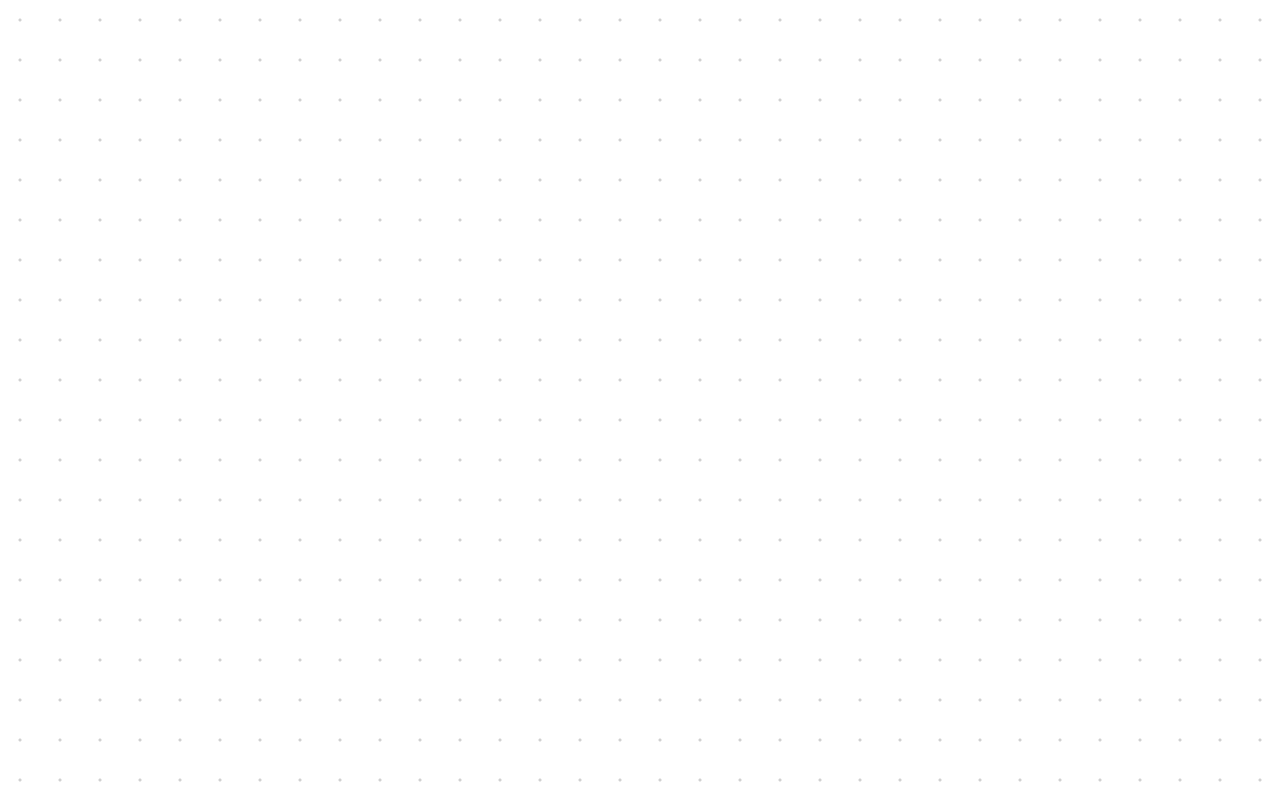
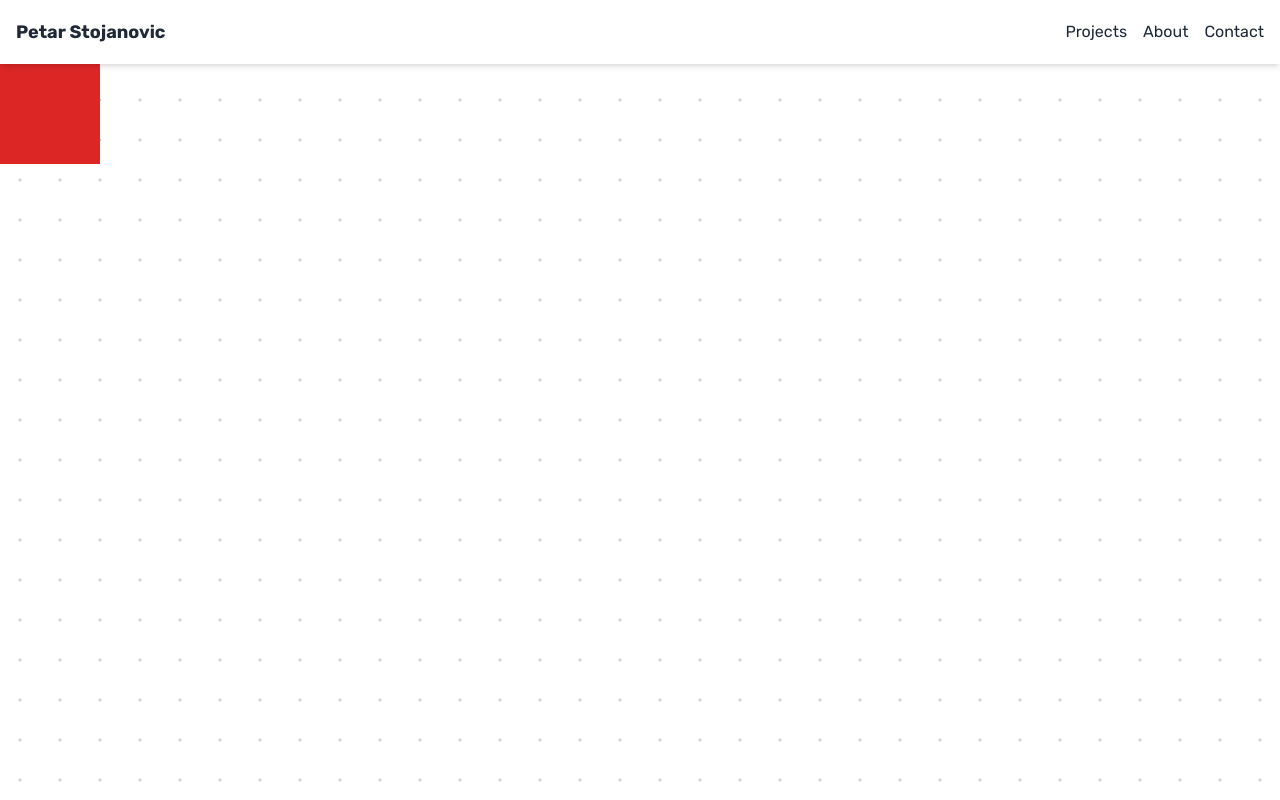
Before and after one commit to petar-stojanovic/stojanovic.live, a Next.js app: page / in a window 1280 px wide. Built offline with nearby package versions, Linux system fonts and the light colour scheme.

Commit message:
added header

```diff
--- /dev/null
+++ b/app/_components/Header.tsx
@@ -0,0 +1,22 @@
+import Link from "next/link";
+
+export default function Header() {
+  return (
+    <header className="sticky top-0 z-10 flex items-center justify-between w-full h-[64px] px-4 bg-white shadow-md">
+      <Link href="/" className="text-lg font-bold text-gray-800">
+        Petar Stojanovic
+      </Link>
+      <nav className="flex items-center space-x-4">
+        <Link href="/" className="text-gray-800 hover:text-gray-900">
+          Projects
+        </Link>
+        <Link href="/" className="text-gray-800 hover:text-gray-900">
+          About
+        </Link>
+        <Link href="/" className="text-gray-800 hover:text-gray-900">
+          Contact
+        </Link>
+      </nav>
+    </header>
+  );
+}
--- a/app/layout.tsx
+++ b/app/layout.tsx
@@ -1,6 +1,7 @@
 import {Rubik} from "next/font/google";
 import "./globals.css";
 import type {Metadata} from "next";
+import Header from "@/app/_components/Header";
 
 const rubik = Rubik({
   subsets: ["latin"],
@@ -20,7 +21,8 @@ export default function RootLayout({
 }>) {
   return (
     <html lang="en" className={rubik.className}>
-      <body className="m-auto max-w-7xl bg-[radial-gradient(var(--background-dots)_1px,var(--background)_2px)] bg-[size:40px_40px] px-10 pb-20">
+      <body className="z-[-2] min-h-screen min-w-96 bg-[radial-gradient(var(--background-dots)_1px,var(--background)_2px)] bg-[size:40px_40px]">
+        <Header />
         {children}
       </body>
     </html>
--- a/app/page.tsx
+++ b/app/page.tsx
@@ -1,7 +1,7 @@
 export default function Home() {
   return (
     <div className="">
-      {/*<div className={"h-[1000px] w-[1000px] bg-red-600"} />*/}
+      <div className={"h-[100px] w-[100px] bg-red-600"} />
     </div>
   );
 }
```
